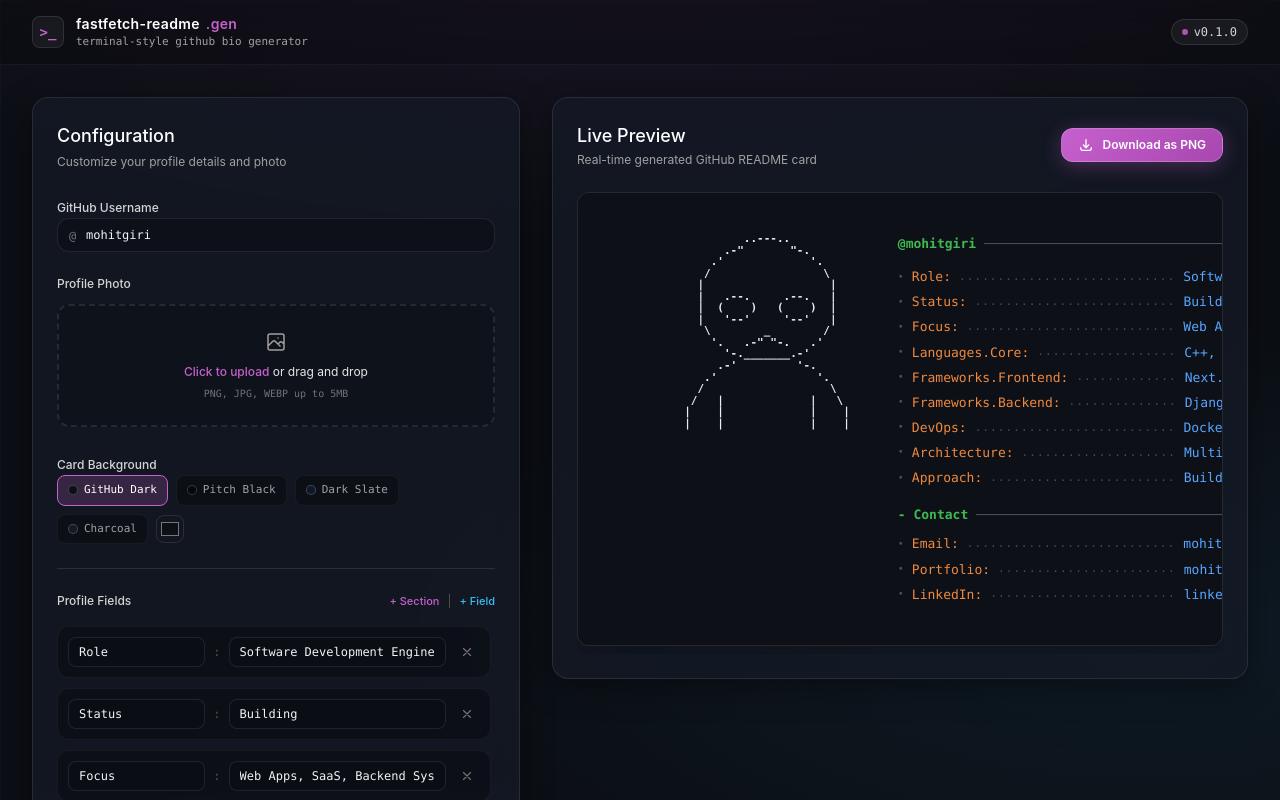
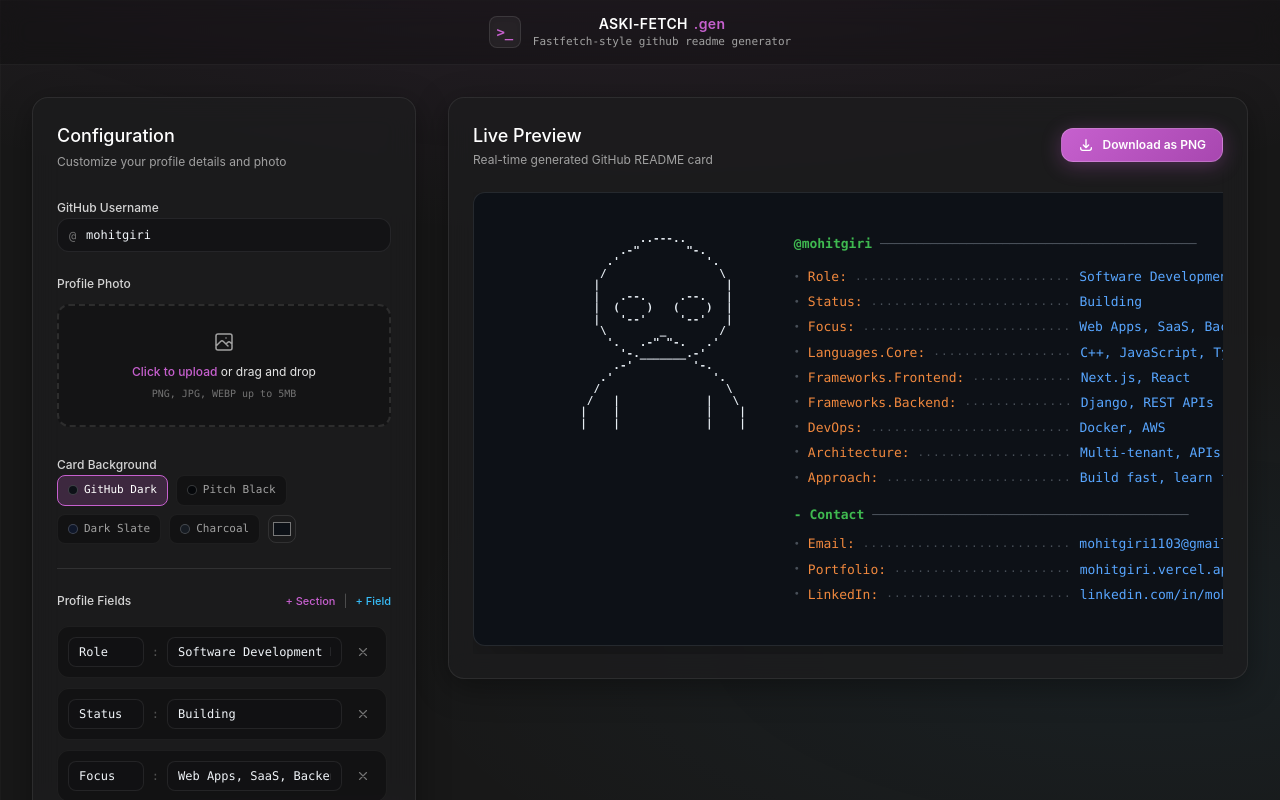
Before and after one commit to girimohit/ascii-fetch, a React (Vite) app: page / in a window 1280 px wide. Shown: the top 800 px of the page. Built offline with nearby package versions, Linux system fonts and the light colour scheme.

Commit message:
center header fix card scrollbar on export and update background color

```diff
--- a/src/App.tsx
+++ b/src/App.tsx
@@ -84,11 +84,11 @@ export default function App() {
     <div className="min-h-screen flex flex-col">
       <Header />
 
-      <main className="flex-1 max-w-7xl w-full mx-auto p-4 sm:p-6 lg:p-8">
+      <main className="flex-1 max-w-8xl w-full mx-auto p-4 sm:p-6 lg:p-8">
         <div className="grid grid-cols-1 lg:grid-cols-12 gap-8 items-start">
 
           {/* Editor */}
-          <section className="lg:col-span-5 space-y-6">
+          <section className="lg:col-span-4 space-y-6">
             <div className="glass-panel rounded-2xl p-6 space-y-6">
               <div>
                 <h2 className="text-lg font-medium text-white mb-1">Configuration</h2>
@@ -192,7 +192,7 @@ export default function App() {
           </section>
 
           {/* Preview */}
-          <section className="lg:col-span-7 space-y-6">
+          <section className="lg:col-span-8 space-y-6">
             <div className="glass-panel rounded-2xl p-6 space-y-6">
               <div className="flex items-center justify-between flex-wrap gap-3">
                 <div>
--- a/src/components/Header.tsx
+++ b/src/components/Header.tsx
@@ -1,26 +1,19 @@
 export default function Header() {
   return (
     <header className="border-b border-white/5 bg-black/20 backdrop-blur-md sticky top-0 z-50">
-      <div className="max-w-7xl mx-auto px-4 sm:px-6 lg:px-8 h-16 flex items-center justify-between">
-        <div className="flex items-center gap-3">
+      <div className="max-w-7xl mx-auto px-4 sm:px-6 lg:px-8 h-16 flex items-center justify-center">
+        <div className="flex items-center gap-3 text-center">
           <div className="w-8 h-8 rounded-lg bg-white/5 border border-white/10 flex items-center justify-center text-[#C660CE] font-mono text-sm font-bold shadow-inner">
             &gt;_
           </div>
           <div>
-            <h1 className="text-sm font-semibold text-white tracking-wide flex items-center gap-1.5">
-              fastfetch-readme<span className="text-[#C660CE]">.gen</span>
+            <h1 className="text-sm font-semibold text-white tracking-wide flex items-center justify-center gap-1.5">
+              ASKI-FETCH<span className="text-[#C660CE]">.gen</span>
             </h1>
             <p className="text-[11px] text-neutral-400 font-mono">
-              terminal-style github bio generator
+              Fastfetch-style github readme generator
             </p>
           </div>
-        </div>
-
-        <div className="flex items-center gap-2">
-          <span className="inline-flex items-center gap-1.5 px-2.5 py-1 rounded-full text-xs font-mono bg-white/5 border border-white/10 text-neutral-300">
-            <span className="w-1.5 h-1.5 rounded-full bg-[#C660CE] animate-pulse"></span>
-            v0.1.0
-          </span>
         </div>
       </div>
     </header>
--- a/src/components/ReadmeCard.tsx
+++ b/src/components/ReadmeCard.tsx
@@ -26,18 +26,18 @@ export default function ReadmeCard({
       ref={cardRef}
       id="readme-card-container"
       style={{ backgroundColor: cardBgColor }}
-      className="p-8 sm:p-10 rounded-xl text-neutral-100 font-mono select-none overflow-x-auto shadow-2xl border border-white/10"
+      className="p-8 sm:p-10 rounded-xl text-neutral-100 font-mono select-none shadow-2xl border border-white/10 w-max max-w-none"
     >
-      <div className="flex flex-col md:flex-row items-start gap-8 md:gap-12 min-w-max">
+      <div className="flex flex-row items-start gap-8 md:gap-12">
 
-        {/* Left: ASCII Art */}
+        {/* ASCII Art */}
         <div className="flex-shrink-0 flex items-center justify-center">
           <pre className="ascii-art text-[10px] sm:text-[11px] leading-[1.05] text-[#e6edf3] font-bold">
             {asciiArt || '  (upload a photo to generate)  '}
           </pre>
         </div>
 
-        {/* Right: Info */}
+        {/* User Info */}
         <div className="flex-1 flex flex-col justify-center min-w-[320px] text-xs sm:text-[13px] leading-relaxed">
 
           <div className="flex items-center gap-2 mb-3">
--- a/src/index.css
+++ b/src/index.css
@@ -1,13 +1,13 @@
 @import "tailwindcss";
 
 :root {
-  --bg: #0b0e14;
-  --surface: rgba(22, 27, 39, 0.72);
-  --surface-hover: rgba(30, 37, 54, 0.85);
-  --border: rgba(255, 255, 255, 0.09);
+  --bg: #181818;
+  --surface: rgba(28, 28, 30, 0.75);
+  --surface-hover: rgba(38, 38, 42, 0.85);
+  --border: rgba(255, 255, 255, 0.08);
   --border-focus: rgba(198, 96, 206, 0.5);
 
-  /* Primary Accent & Glows */
+  /* Accent */
   --primary: #C660CE;
   --primary-hover: #b34ebc;
   --accent-cyan: #38bdf8;
@@ -16,7 +16,7 @@
   --text-main: #f1f5f9;
   --text-muted: #94a3b8;
 
-  /* Card Colors (Terminal / Fastfetch) */
+  /* Card Colors */
   --card-bg: #0d1117;
   --card-green: #3fb950;
   --card-orange: #f0883e;
@@ -31,8 +31,8 @@ body {
   color: var(--text-main);
   font-family: -apple-system, BlinkMacSystemFont, "Segoe UI", Roboto, "Helvetica Neue", Arial, sans-serif;
   background-image:
-    radial-gradient(ellipse 80% 50% at 50% -20%, rgba(198, 96, 206, 0.12), transparent),
-    radial-gradient(ellipse 60% 40% at 90% 80%, rgba(56, 189, 248, 0.07), transparent),
+    radial-gradient(ellipse 80% 50% at 50% -20%, rgba(198, 96, 206, 0.1), transparent),
+    radial-gradient(ellipse 60% 40% at 90% 80%, rgba(56, 189, 248, 0.05), transparent),
     linear-gradient(to right, rgba(255, 255, 255, 0.02) 1px, transparent 1px),
     linear-gradient(to bottom, rgba(255, 255, 255, 0.02) 1px, transparent 1px);
   background-size: 100% 100%, 100% 100%, 32px 32px, 32px 32px;
@@ -40,7 +40,6 @@ body {
   min-height: 100vh;
 }
 
-/* Glassmorphism panel utility */
 .glass-panel {
   background: var(--surface);
   backdrop-filter: blur(14px);
@@ -50,7 +49,7 @@ body {
 }
 
 .glass-input {
-  background: rgba(11, 14, 20, 0.65);
+  background: rgba(18, 18, 20, 0.7);
   border: 1px solid var(--border);
   color: var(--text-main);
   transition: all 0.2s ease;
@@ -60,7 +59,7 @@ body {
   outline: none;
   border-color: var(--border-focus);
   box-shadow: 0 0 0 2px rgba(198, 96, 206, 0.25);
-  background: rgba(11, 14, 20, 0.85);
+  background: rgba(18, 18, 20, 0.9);
 }
 
 .glass-btn {
@@ -89,7 +88,6 @@ body {
   transform: translateY(-1px);
 }
 
-/* Monospace ASCII art font styling */
 .ascii-art {
   font-family: ui-monospace, SFMono-Regular, Menlo, Monaco, Consolas, "Liberation Mono", "Courier New", monospace;
   line-height: 1.05;
@@ -97,7 +95,6 @@ body {
   white-space: pre;
 }
 
-/* Custom minimal scrollbar */
 ::-webkit-scrollbar {
   width: 6px;
   height: 6px;
```
